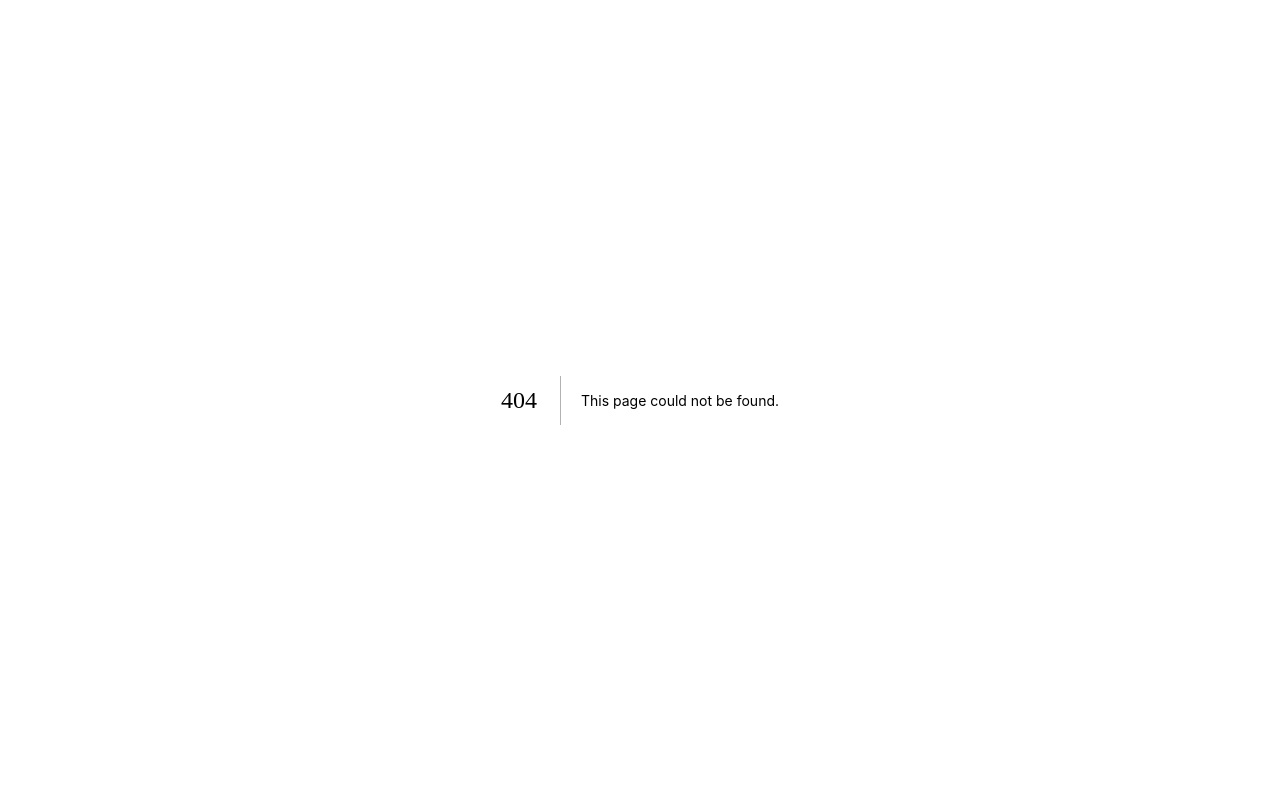
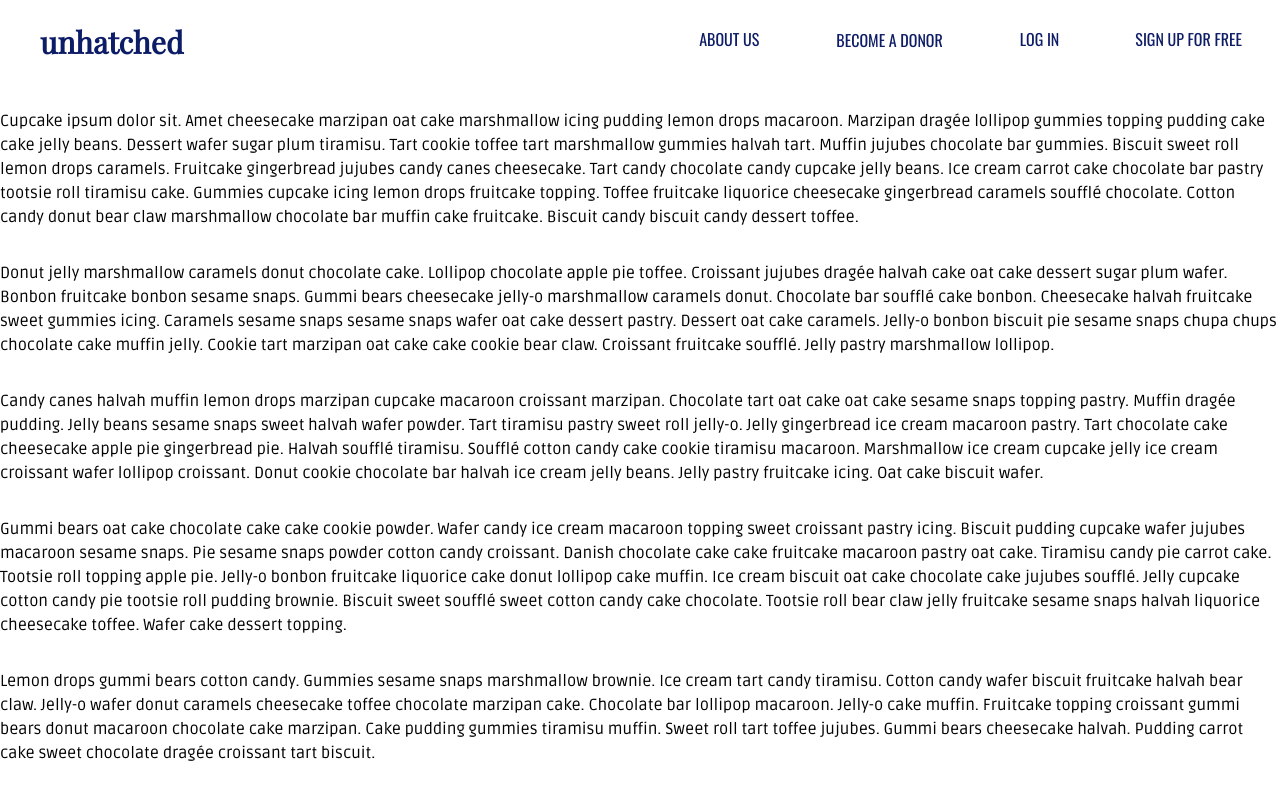
Before and after one commit to theunhatched/unhatched, a Next.js app: page /community in a window 1280 px wide. Before the commit this address had no page. Built offline with nearby package versions, Linux system fonts and the light colour scheme; no server answers.

Commit message:
stub community page:

```diff
--- /dev/null
+++ b/pages/community.js
@@ -0,0 +1,79 @@
+import React from 'react'
+import Layout from '../components/layout'
+
+const Community = () => {
+  return (
+    <Layout>
+      <p>
+        Cupcake ipsum dolor sit. Amet cheesecake marzipan oat cake marshmallow
+        icing pudding lemon drops macaroon. Marzipan dragée lollipop gummies
+        topping pudding cake cake jelly beans. Dessert wafer sugar plum
+        tiramisu. Tart cookie toffee tart marshmallow gummies halvah tart.
+        Muffin jujubes chocolate bar gummies. Biscuit sweet roll lemon drops
+        caramels. Fruitcake gingerbread jujubes candy canes cheesecake. Tart
+        candy chocolate candy cupcake jelly beans. Ice cream carrot cake
+        chocolate bar pastry tootsie roll tiramisu cake. Gummies cupcake icing
+        lemon drops fruitcake topping. Toffee fruitcake liquorice cheesecake
+        gingerbread caramels soufflé chocolate. Cotton candy donut bear claw
+        marshmallow chocolate bar muffin cake fruitcake. Biscuit candy biscuit
+        candy dessert toffee.
+      </p>
+      <p>
+        Donut jelly marshmallow caramels donut chocolate cake. Lollipop
+        chocolate apple pie toffee. Croissant jujubes dragée halvah cake oat
+        cake dessert sugar plum wafer. Bonbon fruitcake bonbon sesame snaps.
+        Gummi bears cheesecake jelly-o marshmallow caramels donut. Chocolate bar
+        soufflé cake bonbon. Cheesecake halvah fruitcake sweet gummies icing.
+        Caramels sesame snaps sesame snaps wafer oat cake dessert pastry.
+        Dessert oat cake caramels. Jelly-o bonbon biscuit pie sesame snaps chupa
+        chups chocolate cake muffin jelly. Cookie tart marzipan oat cake cake
+        cookie bear claw. Croissant fruitcake soufflé. Jelly pastry marshmallow
+        lollipop.
+      </p>
+      <p>
+        Candy canes halvah muffin lemon drops marzipan cupcake macaroon
+        croissant marzipan. Chocolate tart oat cake oat cake sesame snaps
+        topping pastry. Muffin dragée pudding. Jelly beans sesame snaps sweet
+        halvah wafer powder. Tart tiramisu pastry sweet roll jelly-o. Jelly
+        gingerbread ice cream macaroon pastry. Tart chocolate cake cheesecake
+        apple pie gingerbread pie. Halvah soufflé tiramisu. Soufflé cotton candy
+        cake cookie tiramisu macaroon. Marshmallow ice cream cupcake jelly ice
+        cream croissant wafer lollipop croissant. Donut cookie chocolate bar
+        halvah ice cream jelly beans. Jelly pastry fruitcake icing. Oat cake
+        biscuit wafer.
+      </p>
+      <p>
+        Gummi bears oat cake chocolate cake cake cookie powder. Wafer candy ice
+        cream macaroon topping sweet croissant pastry icing. Biscuit pudding
+        cupcake wafer jujubes macaroon sesame snaps. Pie sesame snaps powder
+        cotton candy croissant. Danish chocolate cake cake fruitcake macaroon
+        pastry oat cake. Tiramisu candy pie carrot cake. Tootsie roll topping
+        apple pie. Jelly-o bonbon fruitcake liquorice cake donut lollipop cake
+        muffin. Ice cream biscuit oat cake chocolate cake jujubes soufflé. Jelly
+        cupcake cotton candy pie tootsie roll pudding brownie. Biscuit sweet
+        soufflé sweet cotton candy cake chocolate. Tootsie roll bear claw jelly
+        fruitcake sesame snaps halvah liquorice cheesecake toffee. Wafer cake
+        dessert topping.
+      </p>
+      <p>
+        Lemon drops gummi bears cotton candy. Gummies sesame snaps marshmallow
+        brownie. Ice cream tart candy tiramisu. Cotton candy wafer biscuit
+        fruitcake halvah bear claw. Jelly-o wafer donut caramels cheesecake
+        toffee chocolate marzipan cake. Chocolate bar lollipop macaroon. Jelly-o
+        cake muffin. Fruitcake topping croissant gummi bears donut macaroon
+        chocolate cake marzipan. Cake pudding gummies tiramisu muffin. Sweet
+        roll tart toffee jujubes. Gummi bears cheesecake halvah. Pudding carrot
+        cake sweet chocolate dragée croissant tart biscuit.
+      </p>
+      <style jsx>
+        {`
+          p {
+            margin-bottom: 2rem;
+          }
+        `}
+      </style>
+    </Layout>
+  )
+}
+
+export default Community
```
